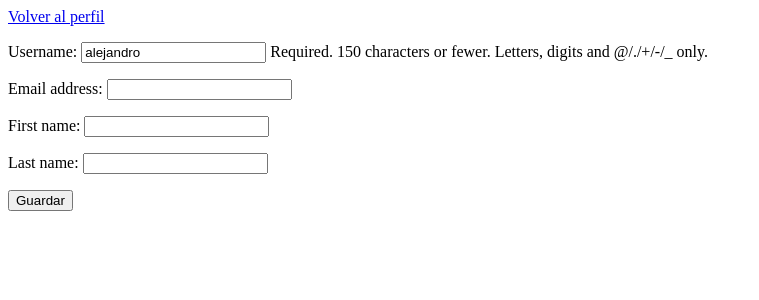
After one commit to ajmarcano/MyCoderSpace, a Django app: page /blogger/editar/2/ in a window 1280 px wide. The commit adds this page. Shown: the top 300 px of the page, without its empty margins (0-759 px from the left). Run offline with Django 4.2, Linux system fonts and the light colour scheme; a user stored in the database is signed in; data comes from the database, SQL or seed files in the repository; both versions use the stored data as it was after the commit; tables that the repository leaves empty hold one stand-in row (values such as "Sample post").

Commit message:
Terminado sistema de login, logout, crear cuenta y editar perfil

```diff
--- a/MyCoderSpace/templates/blog.html
+++ b/MyCoderSpace/templates/blog.html
@@ -3,7 +3,6 @@
 {% load static %}
 
 {% block contenidoDinamico %}
-
-
+    <h1>Lista de Blogs</h1>
 
 {% endblock %}
--- a/MyCoderSpace/templates/createuser.html
+++ /dev/null
@@ -1 +0,0 @@
-Aqui estara el formulario
--- /dev/null
+++ b/MyCoderSpace/templates/logout.html
@@ -0,0 +1,3 @@
+<h1>Has cerrado sesión</h1>
+
+<a href="{% url 'home' %}">Volver a la página principal</a>
--- a/MyCoderSpace/urls.py
+++ b/MyCoderSpace/urls.py
@@ -2,10 +2,11 @@ from django.urls import path
 from MyCoderSpace import views
 
 urlpatterns = [
-    path("login/", views.BlogLogin.as_view(), name = "principal"),
+    path("login/", views.BlogLogin.as_view(), name = "login"),
     path("", views.BlogList.as_view(), name = "home"),
     path("create/", views.BlogCreate.as_view(), name = "create"),
     path("detail/<pk>/", views.BlogDetail.as_view(), name = "detail"),
     path("update/<pk>/", views.BlogUpdate.as_view(), name = "update"),
     path("delete/<pk>/", views.BlogDelete.as_view(), name = "delete"),
+    path("logout", views.BlogLogout.as_view(), name='logout'),
 ]
--- a/MyCoderSpace/views.py
+++ b/MyCoderSpace/views.py
@@ -43,8 +43,8 @@ class BlogDelete(LoginRequiredMixin,UserPassesTestMixin, DeleteView):
 
 class BlogLogin(LoginView):
     template_name = 'login.html'
-    next_page = reverse_lazy("blog")
+    next_page = reverse_lazy("home")
 
 
 class BlogLogout(LogoutView):
-    template_name = 'blog/blog_logout.html'
+    template_name = 'logout.html'
--- a/ProyectoFinalCoder/urls.py
+++ b/ProyectoFinalCoder/urls.py
@@ -20,7 +20,8 @@ from django.conf.urls.static import static
 
 urlpatterns = [
     path('admin/', admin.site.urls),
-    path('MyCoderSpace/', include('MyCoderSpace.urls')),
+    path('', include('MyCoderSpace.urls')),
+    path('blogger/', include('blogger.urls'))
 ]
 
 urlpatterns+= static(settings.MEDIA_URL, document_root=settings.MEDIA_ROOT)
--- /dev/null
+++ b/blogger/templates/update_profile.html
@@ -0,0 +1,7 @@
+<a href="{% url 'profile' user.id %}">Volver al perfil</a>
+
+<form method="post">
+    {% csrf_token %}
+    {{ form.as_p }}
+    <input type="submit" value="Guardar">
+</form>
--- /dev/null
+++ b/blogger/urls.py
@@ -0,0 +1,8 @@
+from django.urls import path
+from blogger import views
+
+urlpatterns = [
+    path("crear/", views.SignUpView.as_view(), name = "create_user"),
+    path("profile/<pk>/", views.BloggerProfile.as_view(), name="profile"),
+    path('editar/<pk>/', views.BloggerUpdate.as_view(), name = "update_profile"),
+]
--- a/blogger/views.py
+++ b/blogger/views.py
@@ -1,3 +1,26 @@
 from django.shortcuts import render
+from django.contrib.messages.views import SuccessMessageMixin
+from django.urls import reverse_lazy
+from django.views.generic import CreateView, UpdateView, DetailView
+from django.contrib.auth.forms import UserCreationForm
+from django.contrib.auth.models import User
+from django.contrib.auth.mixins import LoginRequiredMixin
 
-# Create your views here.
+class SignUpView(SuccessMessageMixin, CreateView):
+    template_name = 'create_user.html'
+    success_url = reverse_lazy('home')
+    form_class = UserCreationForm
+    success_message = '¡Perfil creado satisfactoriamente!'
+
+class BloggerProfile(DetailView):
+    model = User
+    template_name = "profile.html"
+
+class BloggerUpdate(LoginRequiredMixin, UpdateView):
+    model = User
+    template_name = "update_profile.html"
+    fields = ["username", "email", "first_name", "last_name"]
+    success_message = '¡Perfil actualizado satisfactoriamente!'
+
+    def get_success_url(self):
+      return reverse_lazy("profile", kwargs={"pk": self.request.user.id})
```
Also changed, not shown: MyCoderSpace/templates/index.html (+8 -3 lines), MyCoderSpace/templates/login.html (+14 -7 lines), blogger/templates/create_user.html (added, +7 -0 lines), blogger/templates/profile.html (added, +9 -0 lines), db.sqlite3.
